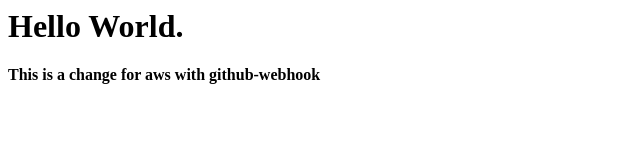
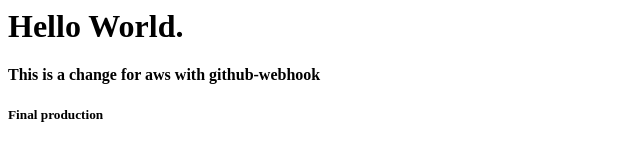
Before and after one commit to bhuvika21/website, a plain HTML site: page index.html in a window 1280 px wide. Shown: the full height of the page, 0-640 px from the left. Drawn offline with Linux system fonts and the light colour scheme.

Commit message:
aws with webhook final prod

```diff
--- a/index.html
+++ b/index.html
@@ -3,5 +3,6 @@
 	<body>
 		<h1>Hello World.</h1>
 		<h4>This is a change for aws with github-webhook</h4>
+		<h5>Final production</h5>
 	</body>
 </html>
```
